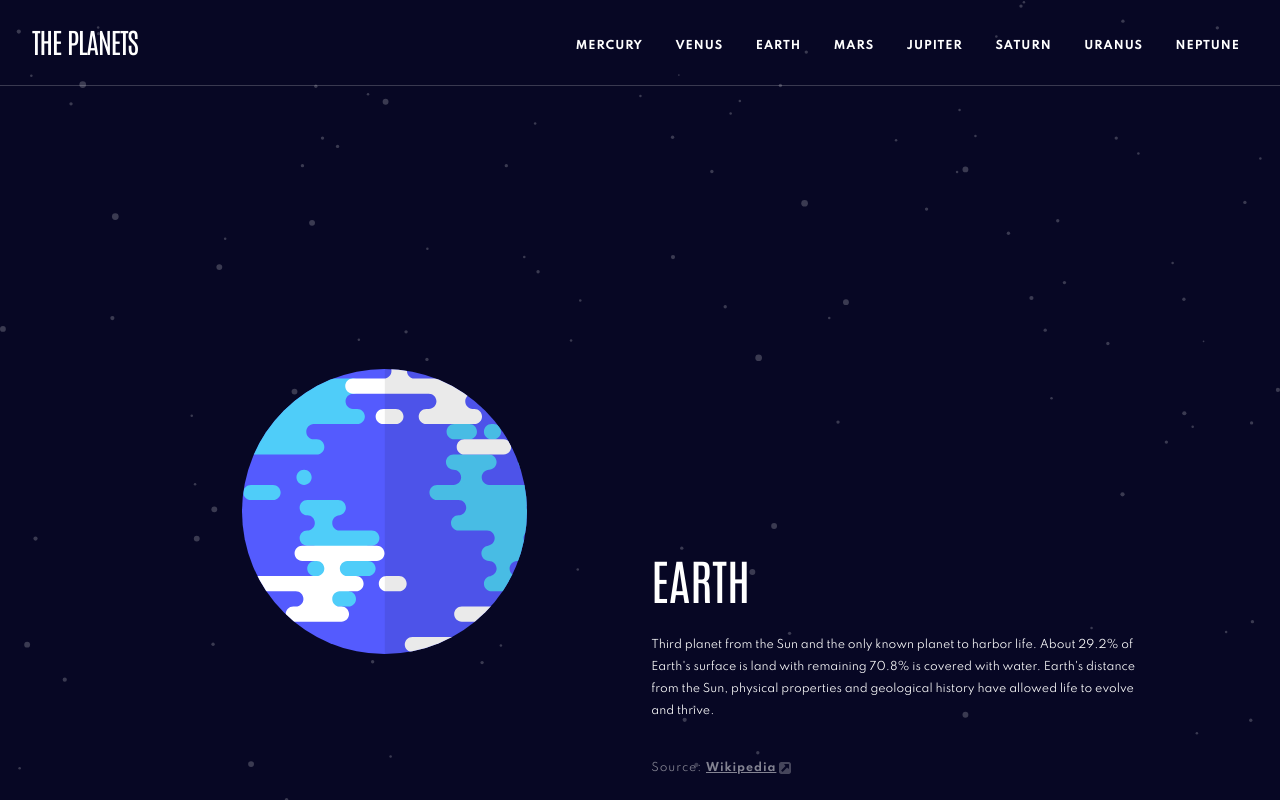
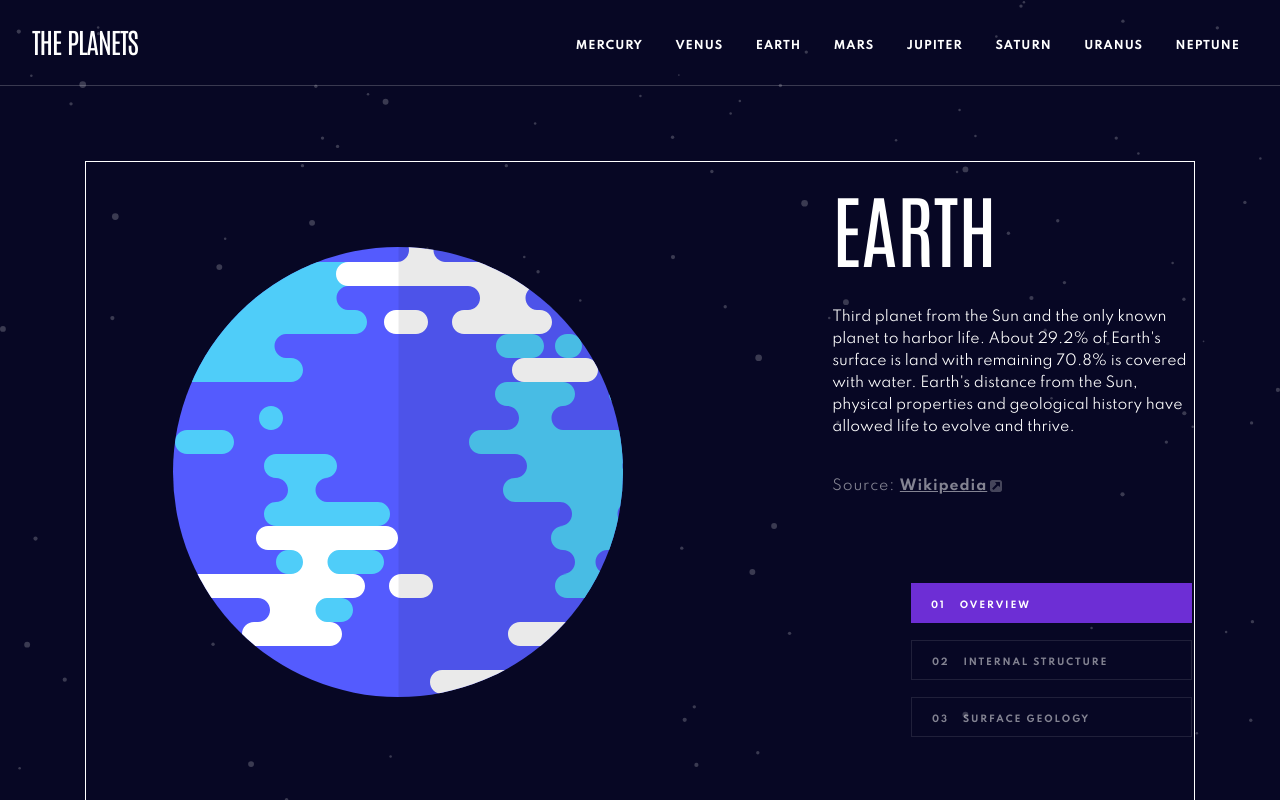
Before and after one commit to JorgeAMendoza/planet-facts, a Next.js app: page /planets/earth in a window 1280 px wide. Shown: the top 800 px of the page. Built offline with nearby package versions, Linux system fonts and the light colour scheme.

Commit message:
position planet images for desktop view

```diff
--- a/src/styles/PlanetPage.module.css
+++ b/src/styles/PlanetPage.module.css
@@ -411,10 +411,70 @@
 /* laptop queries (1024px) */
 @media screen and (min-width: 1024px) {
   .planetPage {
+    width: 100%;
+    grid-template-columns: 2fr 1fr;
+    grid-template-rows: 1fr 1fr 12.8rem;
     grid-template-areas:
-      "planetImage planetImage planetName planetName"
-      "planetImage planetImage planetContent planetContent"
-      "planetImage planetImage contentButton contentButton"
-      "stats stats stats stats";
+      "planetImage planetContent"
+      "planetImage contentButton"
+      "stats stats";
+    border: 1px solid white;
+    height: 81.2rem;
+    margin-block-start: 7.45rem;
+    padding: 0;
+  }
+
+  .planetImage {
+    width: fit-content;
+    height: fit-content;
+    justify-self: center;
+    align-self: center;
+    padding: 0;
+    margin-left: -9.9rem;
+    margin-top: -3.8rem;
+  }
+
+  .planetImage[data-planet="Saturn"] {
+    margin-top: -0.7rem;
+  }
+
+  .planetName {
+    font-size: 8rem;
+  }
+
+  .planetConent {
+    font-size: 1.4rem;
+  }
+
+  .planetImage[data-planet="Mercury"] img {
+    width: 29rem;
+  }
+
+  .planetImage[data-planet="Venus"] img {
+    width: 40rem;
+  }
+
+  .planetImage[data-planet="Earth"] img {
+    width: 45rem;
+  }
+
+  .planetImage[data-planet="Mars"] img {
+    width: 33.6rem;
+  }
+
+  .planetImage[data-planet="Jupiter"] img {
+    width: 58.2rem;
+  }
+
+  .planetImage[data-planet="Saturn"] img {
+    width: 66.609rem;
+  }
+
+  .planetImage[data-planet="Uranus"] img {
+    width: 45.8rem;
+  }
+
+  .planetImage[data-planet="Neptune"] img {
+    width: 45rem;
   }
 }
```
